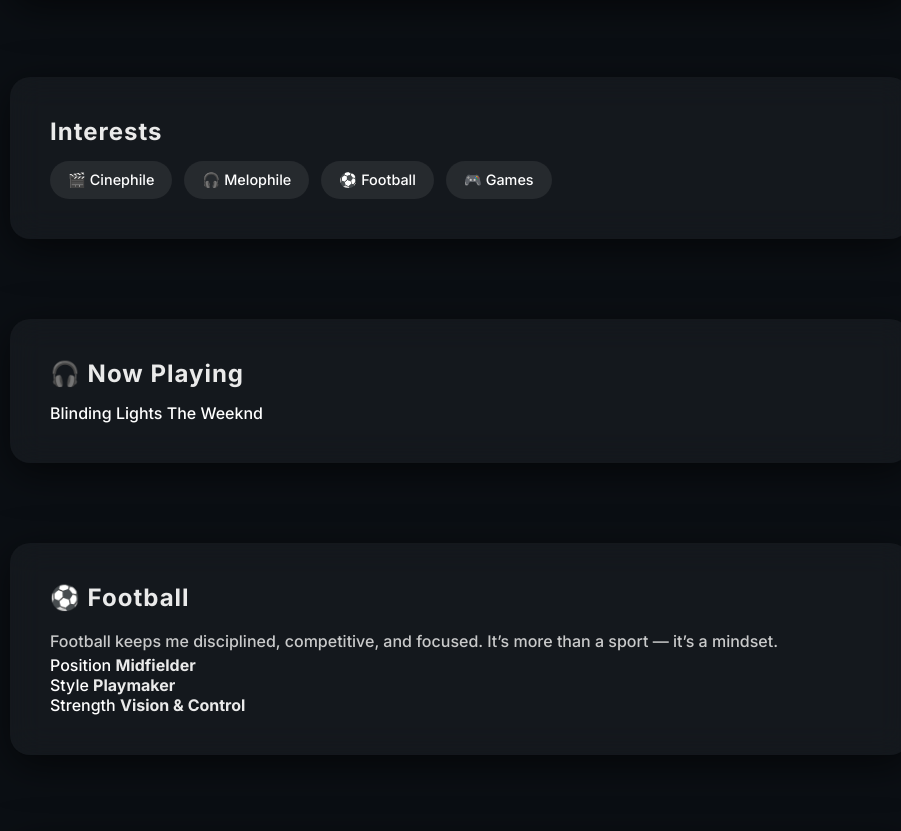
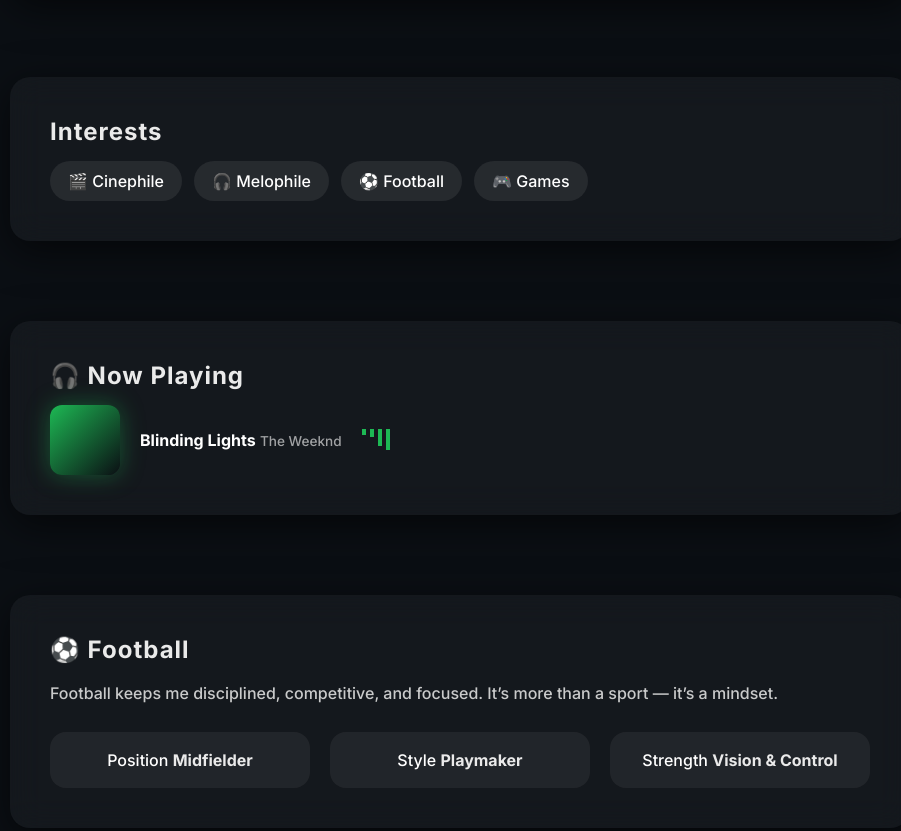
Before and after one commit to axhuzz/axhuzz.github.io, a plain HTML site: page index.html in a window 1280 px wide. Shown: the part 1065-1896 px from the top of the page, without its empty margins (180-1081 px from the left). Drawn offline with Linux system fonts and the light colour scheme.

Commit message:
Update style.css
Signed-off-by: axhuzz <achuryan2009@gmail.com>

```diff
--- a/style.css
+++ b/style.css
@@ -10,7 +10,6 @@ body {
   font-family: 'Inter', sans-serif;
   background: #0b0f14;
   color: #eaeaea;
-  min-height: 100vh;
   overflow-x: hidden;
 }
 
@@ -19,7 +18,7 @@ body {
   position: fixed;
   inset: 0;
   background:
-    radial-gradient(circle at 20% 20%, rgba(255,255,255,0.04), transparent 40%),
+    radial-gradient(circle at 15% 20%, rgba(255,255,255,0.04), transparent 40%),
     radial-gradient(circle at 80% 80%, rgba(255,255,255,0.03), transparent 40%);
   z-index: -1;
 }
@@ -40,9 +39,18 @@ body {
 }
 
 .tagline {
+  opacity: 0.6;
   margin-top: 10px;
-  opacity: 0.6;
-  letter-spacing: 1px;
+}
+
+.intro-quote {
+  margin-top: 25px;
+  max-width: 520px;
+  font-style: italic;
+  opacity: 0;
+  animation: quoteFade 2s ease forwards;
+  animation-delay: 1.2s;
+  color: rgba(255,255,255,0.7);
 }
 
 /* Cards */
@@ -54,12 +62,10 @@ body {
   border-radius: 20px;
   backdrop-filter: blur(16px);
   box-shadow: 0 10px 40px rgba(0,0,0,0.6);
-  animation: fadeUp 1s ease forwards;
 }
 
 .card h2 {
   margin-bottom: 15px;
-  font-weight: 600;
   letter-spacing: 1px;
 }
 
@@ -70,7 +76,6 @@ body {
 
 .card span {
   color: #fff;
-  font-weight: 500;
 }
 
 /* Interests */
@@ -84,7 +89,6 @@ body {
   padding: 10px 18px;
   border-radius: 30px;
   background: rgba(255,255,255,0.08);
-  font-size: 0.9rem;
   transition: 0.3s;
 }
 
@@ -92,19 +96,74 @@ body {
   background: rgba(255,255,255,0.18);
 }
 
+/* Spotify */
+.spotify-card {
+  display: flex;
+  align-items: center;
+  gap: 20px;
+}
+
+.cover {
+  width: 70px;
+  height: 70px;
+  border-radius: 12px;
+  background: linear-gradient(135deg, #1db954, #0b0f14);
+  box-shadow: 0 0 25px rgba(29,185,84,0.4);
+}
+
+.song {
+  font-weight: 600;
+}
+
+.artist {
+  font-size: 0.85rem;
+  opacity: 0.6;
+}
+
+.equalizer {
+  display: flex;
+  gap: 4px;
+}
+
+.equalizer span {
+  width: 4px;
+  height: 18px;
+  background: #1db954;
+  animation: bounce 1s infinite;
+}
+
+.equalizer span:nth-child(2){animation-delay:.2s}
+.equalizer span:nth-child(3){animation-delay:.4s}
+.equalizer span:nth-child(4){animation-delay:.6s}
+
+/* Football */
+.football-stats {
+  display: grid;
+  grid-template-columns: repeat(auto-fit, minmax(140px, 1fr));
+  gap: 20px;
+  margin-top: 25px;
+}
+
+.football-stats div {
+  padding: 18px;
+  border-radius: 16px;
+  background: rgba(255,255,255,0.06);
+  text-align: center;
+}
+
 /* Socials */
 .links {
   display: flex;
+  gap: 15px;
   flex-wrap: wrap;
-  gap: 15px;
 }
 
 .links a {
-  text-decoration: none;
   padding: 14px 28px;
   border-radius: 14px;
+  text-decoration: none;
+  color: #fff;
   background: rgba(255,255,255,0.06);
-  color: #fff;
   transition: 0.35s;
 }
 
@@ -121,17 +180,15 @@ footer {
   text-align: center;
   padding: 40px;
   opacity: 0.4;
-  font-size: 0.9rem;
 }
 
 /* Animations */
-@keyframes fadeUp {
-  from {
-    opacity: 0;
-    transform: translateY(40px);
-  }
-  to {
-    opacity: 1;
-    transform: translateY(0);
-  }
+@keyframes quoteFade {
+  from { opacity: 0; transform: translateY(15px); }
+  to { opacity: 1; transform: translateY(0); }
 }
+
+@keyframes bounce {
+  0%,100% { height: 6px; }
+  50% { height: 22px; }
+}
```
